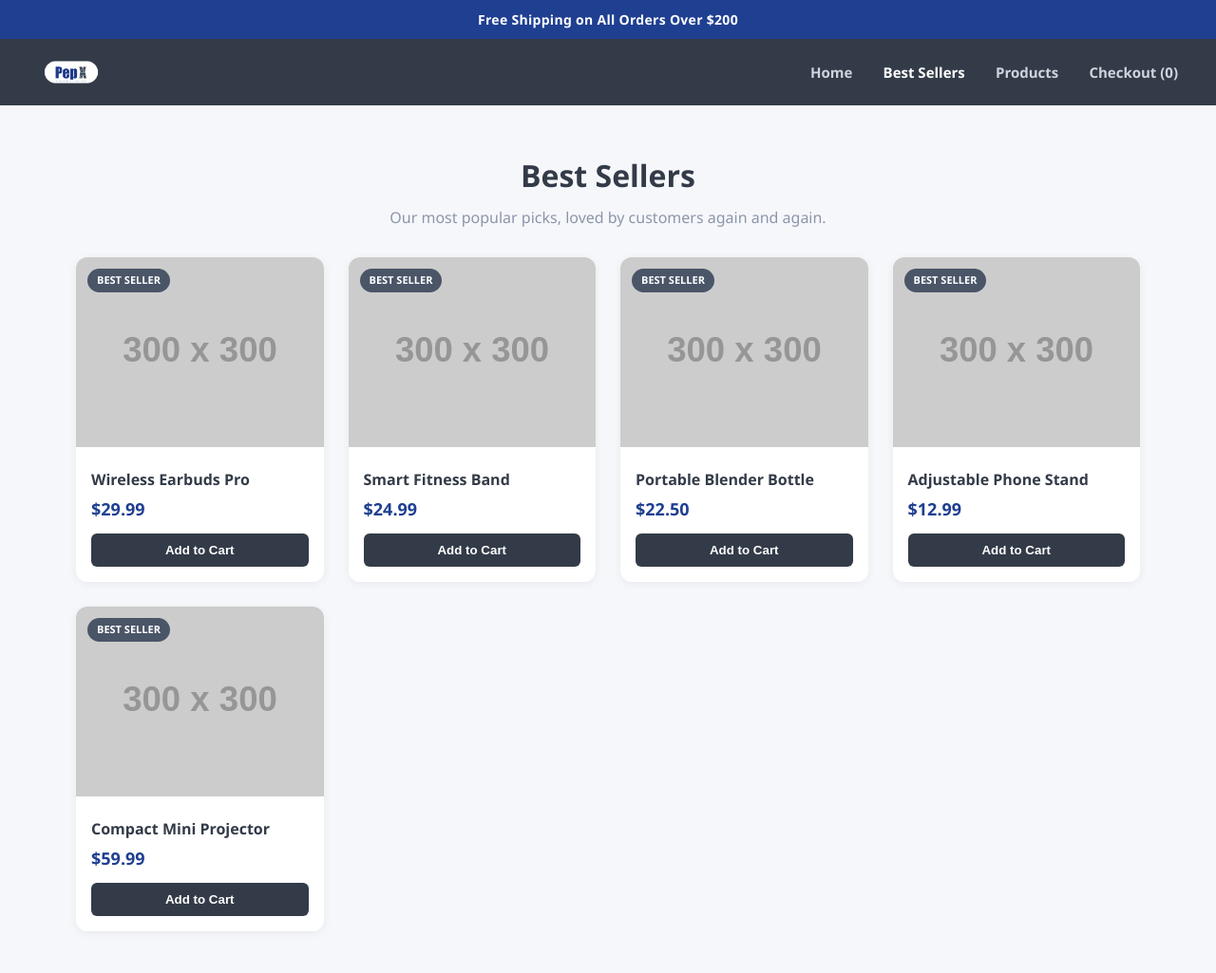
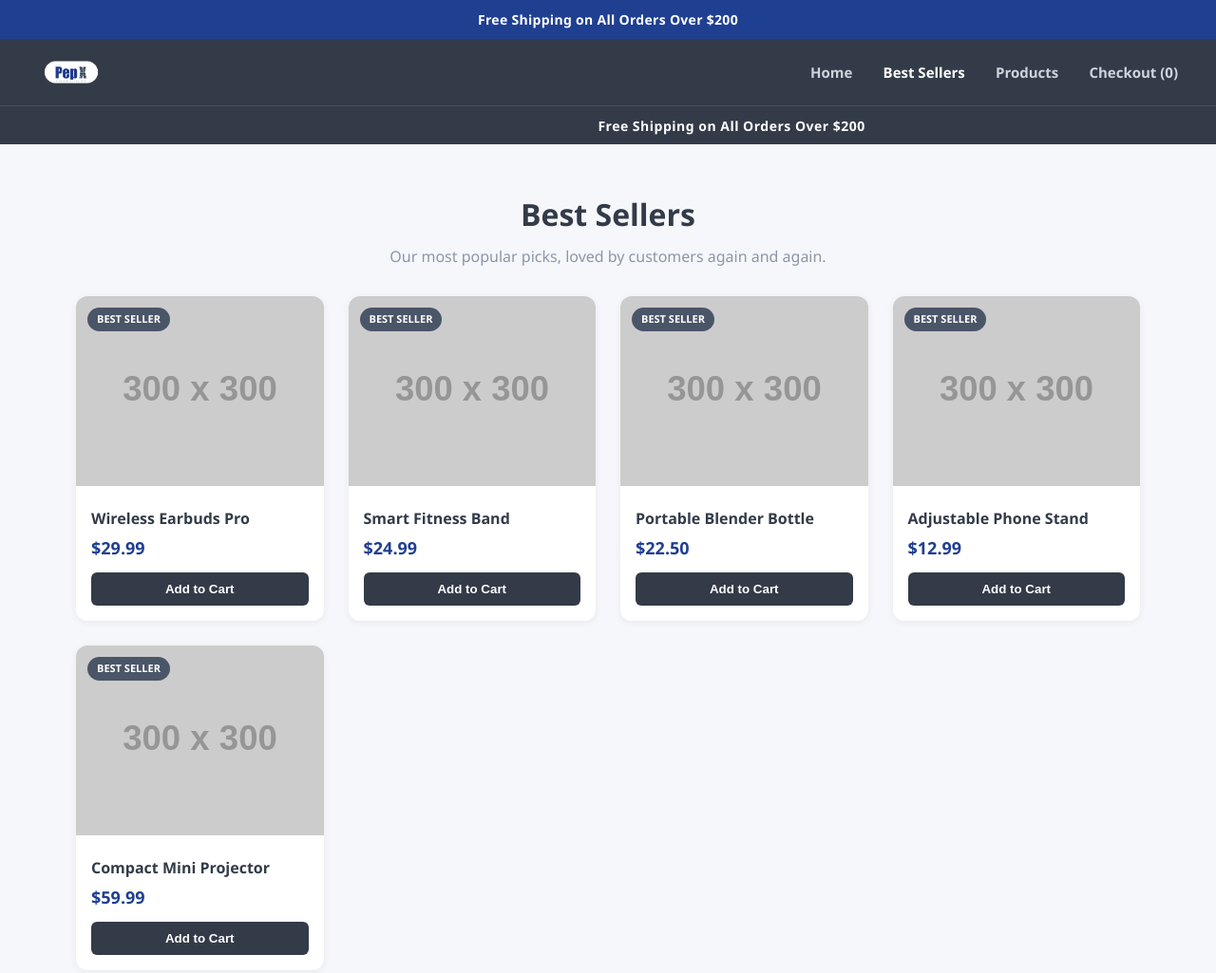
Before and after one commit to dompatnaude/pepx-research-site, a plain HTML site: page best-sellers.html in a window 1280 px wide. Shown: the top 1025 px of the page at 95% size. Drawn offline with Linux system fonts and the light colour scheme; placeholder pictures from the web are drawn by us.

Commit message:
Refactor HTML structure in best-sellers.html

```diff
--- a/best-sellers.html
+++ b/best-sellers.html
@@ -17,6 +17,7 @@
 <a href="checkout.html">Checkout <span id="cart-count">(0)</span></a>
 </nav>
 </header>
+<div class="ticker-banner"><span class="ticker-content">Free Shipping on All Orders Over $200</span></div>
 
 <div class="page-header">
 <h1>Best Sellers</h1>
```
Lines whose indentation alone changed are shown as unchanged.
